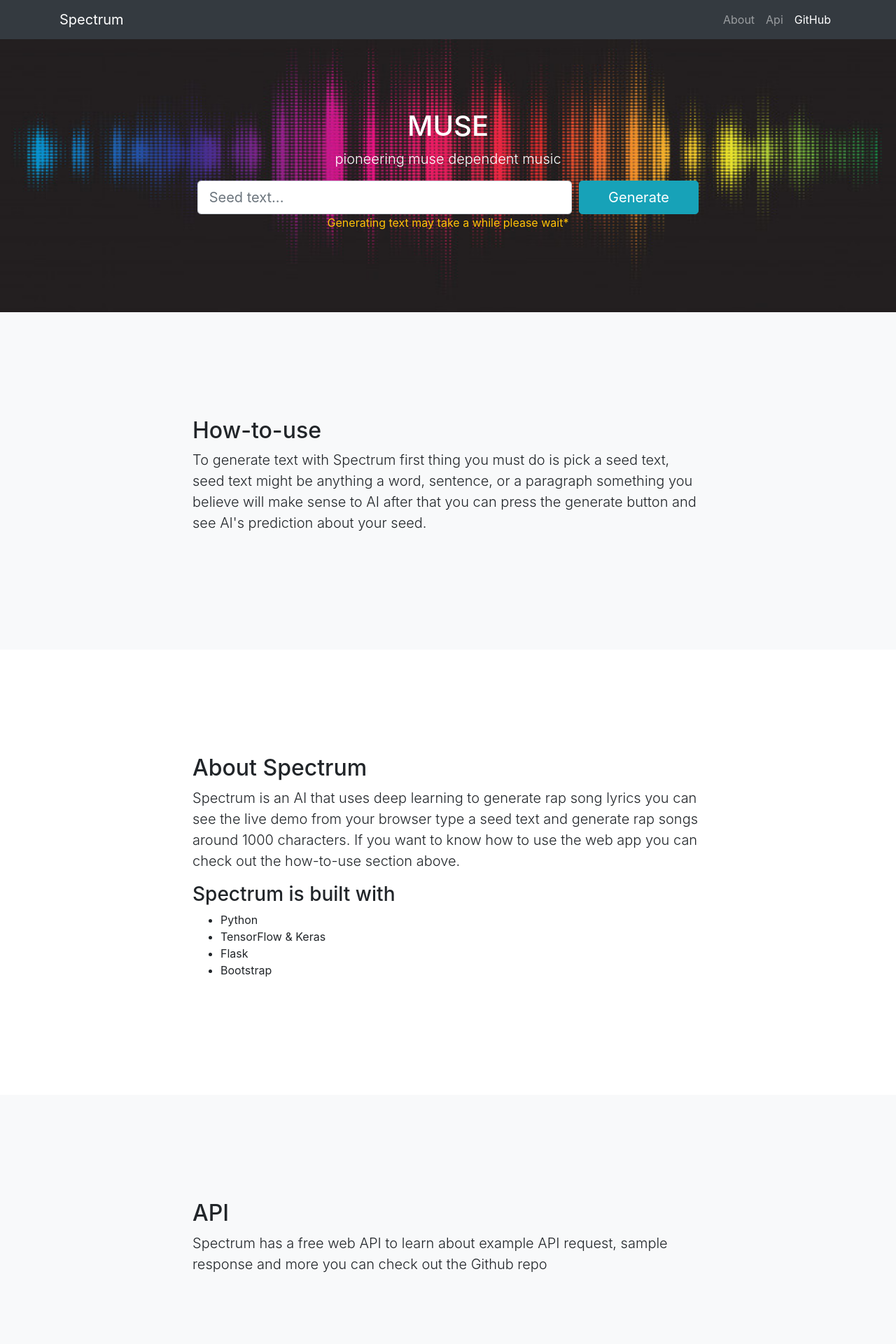
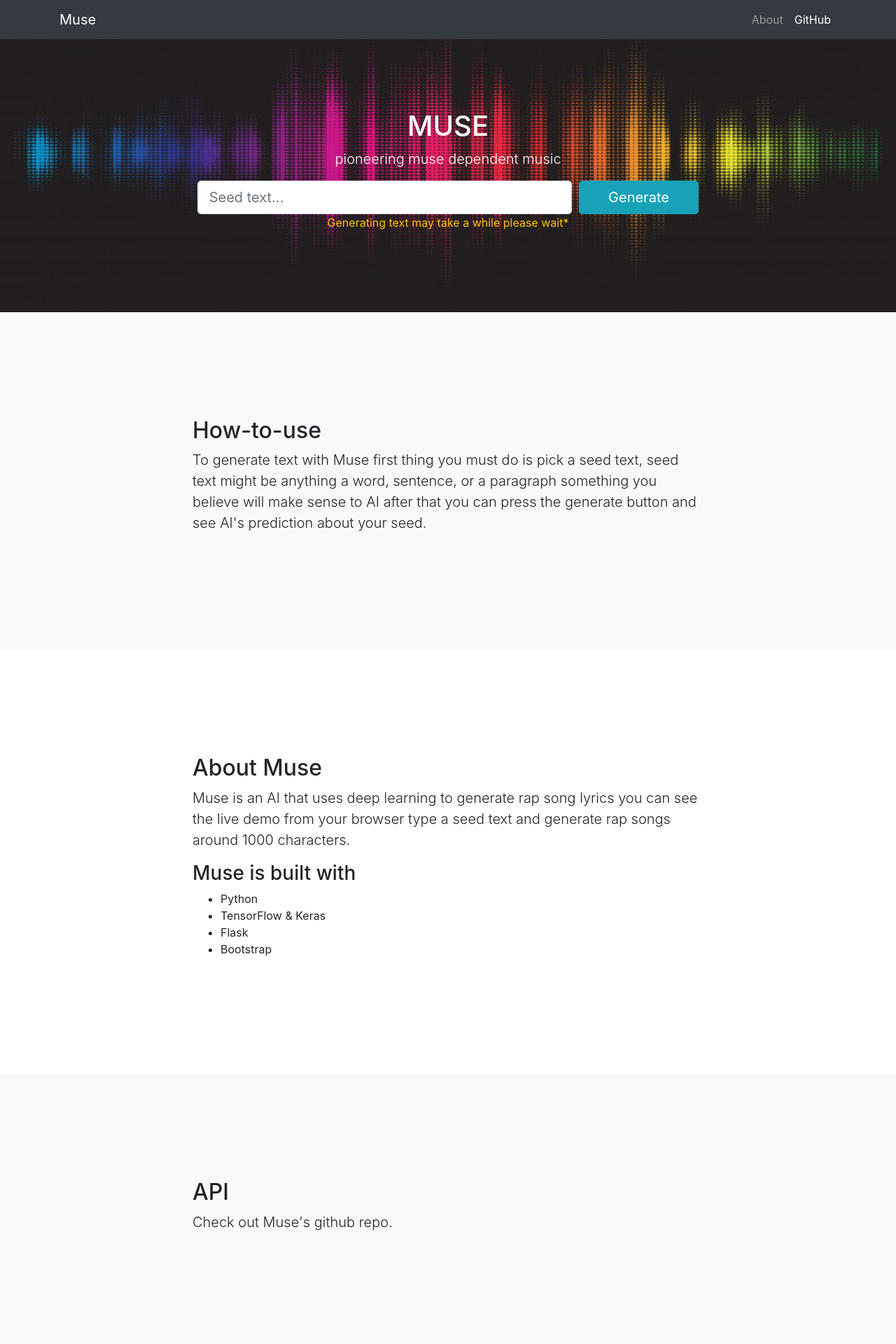
Before and after one commit to kamranmajid41/muse, a Flask app: page / in a window 1280 px wide. Shown: the top 1920 px of the page at 70% size. Run offline with Flask 2, Linux system fonts and the light colour scheme; some libraries are stand-ins or nearby versions.

Commit message:
Update base.html

```diff
--- a/WebApp/templates/base.html
+++ b/WebApp/templates/base.html
@@ -8,7 +8,7 @@
   <meta name="description" content="">
   <meta name="author" content="">
 
-  <title>{% block title %}{% endblock %} - Spectrum</title>
+  <title>{% block title %}{% endblock %} - MUSE</title>
 
   <link rel="icon" href="https://static.thenounproject.com/png/2446816-200.png">
   <!-- Bootstrap core CSS -->
@@ -23,7 +23,7 @@
   <!-- Navigation -->
   <nav class="navbar navbar-expand-lg navbar-dark bg-dark fixed-top" id="mainNav">
     <div class="container">
-      <a class="navbar-brand js-scroll-trigger" href="#page-top">Spectrum</a>
+      <a class="navbar-brand js-scroll-trigger" href="#page-top">Muse</a>
       <button class="navbar-toggler" type="button" data-toggle="collapse" data-target="#navbarResponsive" aria-controls="navbarResponsive" aria-expanded="false" aria-label="Toggle navigation">
         <span class="navbar-toggler-icon"></span>
       </button>
@@ -31,9 +31,6 @@
         <ul class="navbar-nav ml-auto">
           <li class="nav-item">
             <a class="nav-link js-scroll-trigger" href="#about">About</a>
-          </li>
-          <li class="nav-item">
-            <a class="nav-link js-scroll-trigger" href="#api">Api</a>
           </li>
           <li class="nav-item">
             <a class="nav-link js-scroll-trigger" href="#github">GitHub</a>
@@ -52,7 +49,7 @@
       <div class="row">
         <div class="col-lg-8 mx-auto">
           <h2>How-to-use</h2>
-          <p class="lead">To generate text with Spectrum first thing you must do is pick a seed text, seed text might be anything a word, sentence, or a paragraph something you believe will make sense to AI after that you can press the generate button and see AI's prediction about your seed.</p>
+          <p class="lead">To generate text with Muse first thing you must do is pick a seed text, seed text might be anything a word, sentence, or a paragraph something you believe will make sense to AI after that you can press the generate button and see AI's prediction about your seed.</p>
         </div>
       </div>
     </div>
@@ -62,10 +59,10 @@
     <div class="container">
       <div class="row">
         <div class="col-lg-8 mx-auto">
-          <h2>About Spectrum</h2>
-          <p class="lead">Spectrum is an AI that uses deep learning to generate rap song lyrics you can see the live demo from your browser type a seed text and generate rap songs around 1000 characters. If you want to know how to use the web app you can check out the how-to-use section above.</p>
+          <h2>About Muse</h2>
+          <p class="lead">Muse is an AI that uses deep learning to generate rap song lyrics you can see the live demo from your browser type a seed text and generate rap songs around 1000 characters.</p>
 
-          <h3>Spectrum is built with</h3>
+          <h3>Muse is built with</h3>
           <ul>
             <li>Python</li>
             <li>TensorFlow & Keras</li>
@@ -82,7 +79,7 @@
       <div class="row">
         <div class="col-lg-8 mx-auto">
           <h2>API</h2>
-          <p class="lead">Spectrum has a free web API to learn about example API request, sample response and more you can check out the Github repo</p>
+          <p class="lead">Check out Muse's github repo.</p>
         </div>
       </div>
     </div>
@@ -93,8 +90,8 @@
       <div class="row">
         <div class="col-lg-8 mx-auto">
           <h2>GitHub</h2>
-          <p class="lead">Spectrum is an open-source project you can explore the code, contribute or just mess around via the GitHub link below</p>
-          <a href="https://github.com/YigitGunduc/Spectrum"><button type="button" class="btn btn-success">See the GitHub Repository</button></a>
+          <p class="lead">Muse is an open-source project, you can explore the code via the GitHub link below</p>
+          <a href="https://github.com/kamranmajid41/muse"><button type="button" class="btn btn-success">See the GitHub Repository</button></a>
         </div>
       </div>
     </div>
@@ -103,9 +100,9 @@
   <!-- Footer -->
   <footer class="py-5 bg-dark">
     <div class="container text-center">
-                  <p class="text-warning">PLEASE NOTE - Spectrum learns from existing rap lyrics - things it says may seem inappropriate - use with discretion and at YOUR OWN RISK</p>
+                  <p class="text-warning">PLEASE NOTE - Muse learns from existing rap lyrics - things it says may seem inappropriate - use with discretion and at YOUR OWN RISK</p>
             <p class="text-danger">PARENTAL ADVICE - whatever it says, visitors never talk to a human - the AI knows many topics - use ONLY WITH OVERSIGHT</p>
-      <p class="m-0 text-center text-white">See source Code and Docs at <a href="https://github.com/YigitGunduc/Spectrum">GitHub</a> Copyright &copy; Yiğit Gündüç 2020 - 2021 </p>
+      <p class="m-0 text-center text-white">See source Code and Docs at <a href="https://github.com/kamranmajid41/muse">GitHub</a> Copyright &copy; Kamran Majid 2022 </p>
     </div>
     <!-- /.container -->
   </footer>
```
